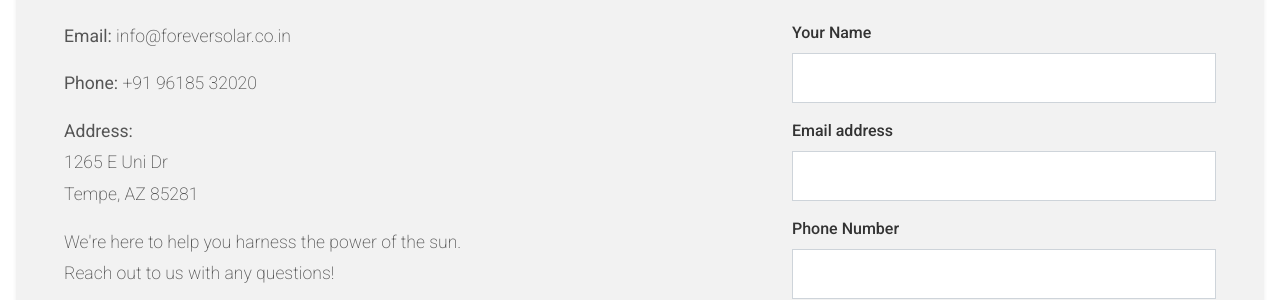
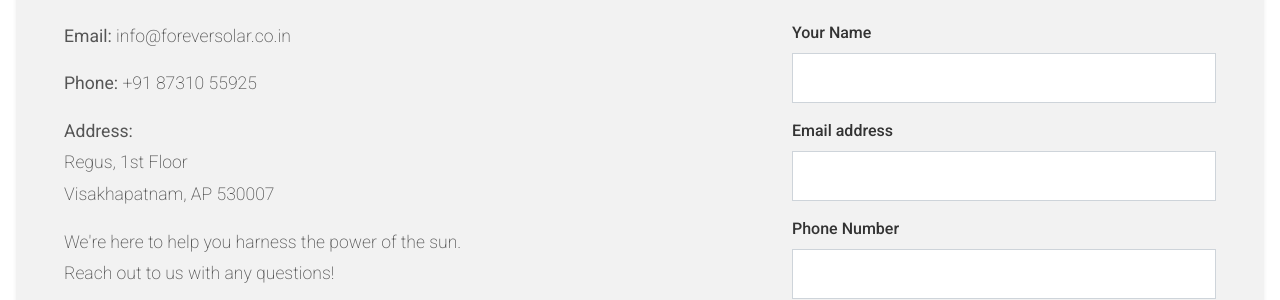
Before and after one commit to raviswaroop-98/forever-solar, an Eleventy site: page index.md in a window 1280 px wide. Shown: the part 2782-3082 px from the top of the page. Built offline with nearby package versions, Linux system fonts and the light colour scheme; Eleventy itself is replaced by a stand-in of ours; files that its build step writes are made by us from their sources.

Commit message:
changed contact info

```diff
--- a/_includes/index.html
+++ b/_includes/index.html
@@ -201,10 +201,10 @@
                     <div class="col-md-5 contact-info p-5">
                         <h3>Our Details</h3>
                         <p><strong>Email:</strong> info@foreversolar.co.in</p>
-                        <p><strong>Phone:</strong> +91 96185 32020</p>
+                        <p><strong>Phone:</strong> +91 87310 55925</p>
                         <p><strong>Address:</strong><br>
-                            1265 E Uni Dr<br>
-                            Tempe, AZ 85281<br>
+                            Regus, 1st Floor<br>
+                            Visakhapatnam, AP 530007<br>
                         </p>
                         <p>
                             We're here to help you harness the power of the sun. Reach out to us with any questions!
```
